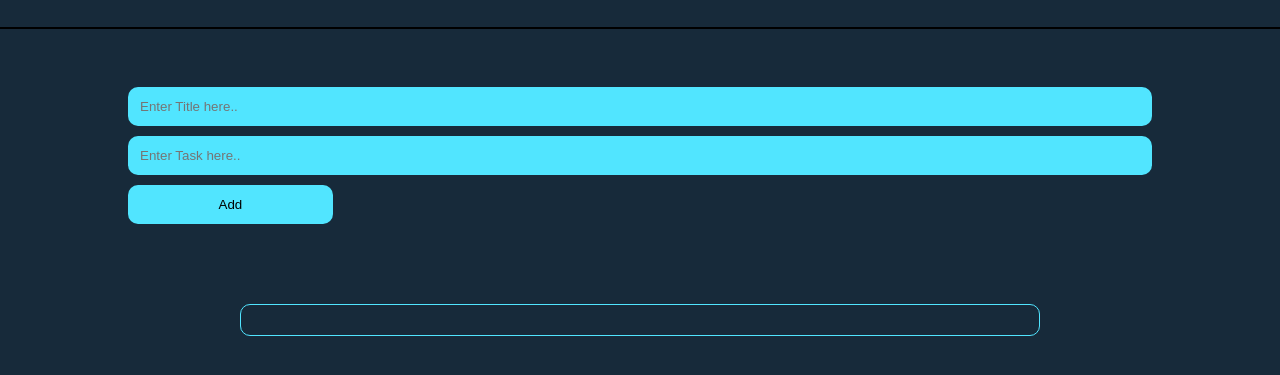
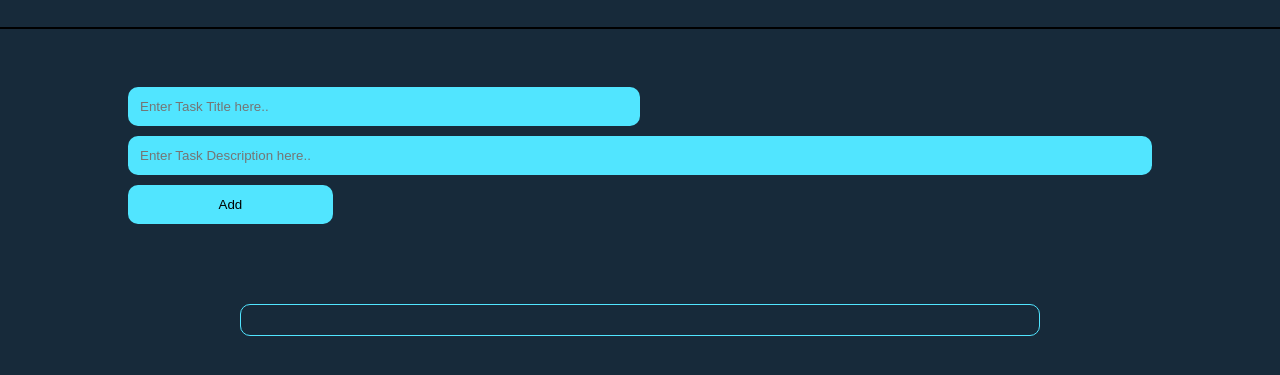
Before and after one commit to Hieronymbus/July-1-2024-Project, a plain HTML site: page To-do App Project alex/index.html in a window 1280 px wide. Shown: the part 89-464 px from the top of the page. Drawn offline with Linux system fonts and the light colour scheme.

Commit message:
changed placeholder text of task and title inputs. made title input width smaller. changed text edit input into textArea for more space

```diff
--- a/To-do App Project alex/app.js
+++ b/To-do App Project alex/app.js
@@ -113,7 +113,11 @@ function handleDeleteListItem(event){
 function handleEditListItem(event){
     let thisTask = event.target.closest("div").parentElement.children[0].children[0].children[1]
     let theText = thisTask.textContent
-    thisTask.innerHTML = `<input id="taskEditor" class="task-editor" value="${theText}"><button onclick="handleEditPrint()">Finish Edit</button>`
+    thisTask.innerHTML =
+                        `
+                        <textarea id="taskEditor" class="task-editor">${theText}</textarea>
+                        <button onclick="handleEditPrint()">Finish Edit</button>
+                        `
 
     let editButtons = document.querySelectorAll(".editButton")
     editButtons.forEach(button=>{
--- a/To-do App Project alex/index.html
+++ b/To-do App Project alex/index.html
@@ -20,8 +20,8 @@
         </header>
         <section id="mainSectionList" class="main-cont">
             <div class="input-group">
-                <input id="newItemInputTitle" class="input-title" type="text" placeholder="Enter Title here..">
-                <input id="newItemInput" class="input" type="text" placeholder="Enter Task here..">
+                <input id="newItemInputTitle" class="input-title" type="text" placeholder="Enter Task Title here..">
+                <input id="newItemInput" class="input-task" type="text" placeholder="Enter Task Description here..">
                 <button id="addNewItemButton" class="addItems-button">Add</button>
             </div>
             <div id="listGroup" class="list-group">
--- a/To-do App Project alex/style.css
+++ b/To-do App Project alex/style.css
@@ -80,24 +80,28 @@
 #todo-form {
   width: 100%;
 }
-
-.input-group input {
+.input-title {
+  padding: 12px;
+  background-color: #51e5ff;
+  border: none;
+  border-radius: 10px;
+  width: 50%;
+}
+.input-task {
   padding: 12px;
   background-color: #51e5ff;
   border: none;
   border-radius: 10px;
   width: 100%;
 }
-.input-title{
-  width: 20%;
-}
+
 .task-editor{
   padding: 12px;
   background-color: #51e5ff;
   border: none;
   border-radius: 10px;
   width: 100%;
-
+  height: fit-content;
 }
 strong {
  font-size: 20px;
```
